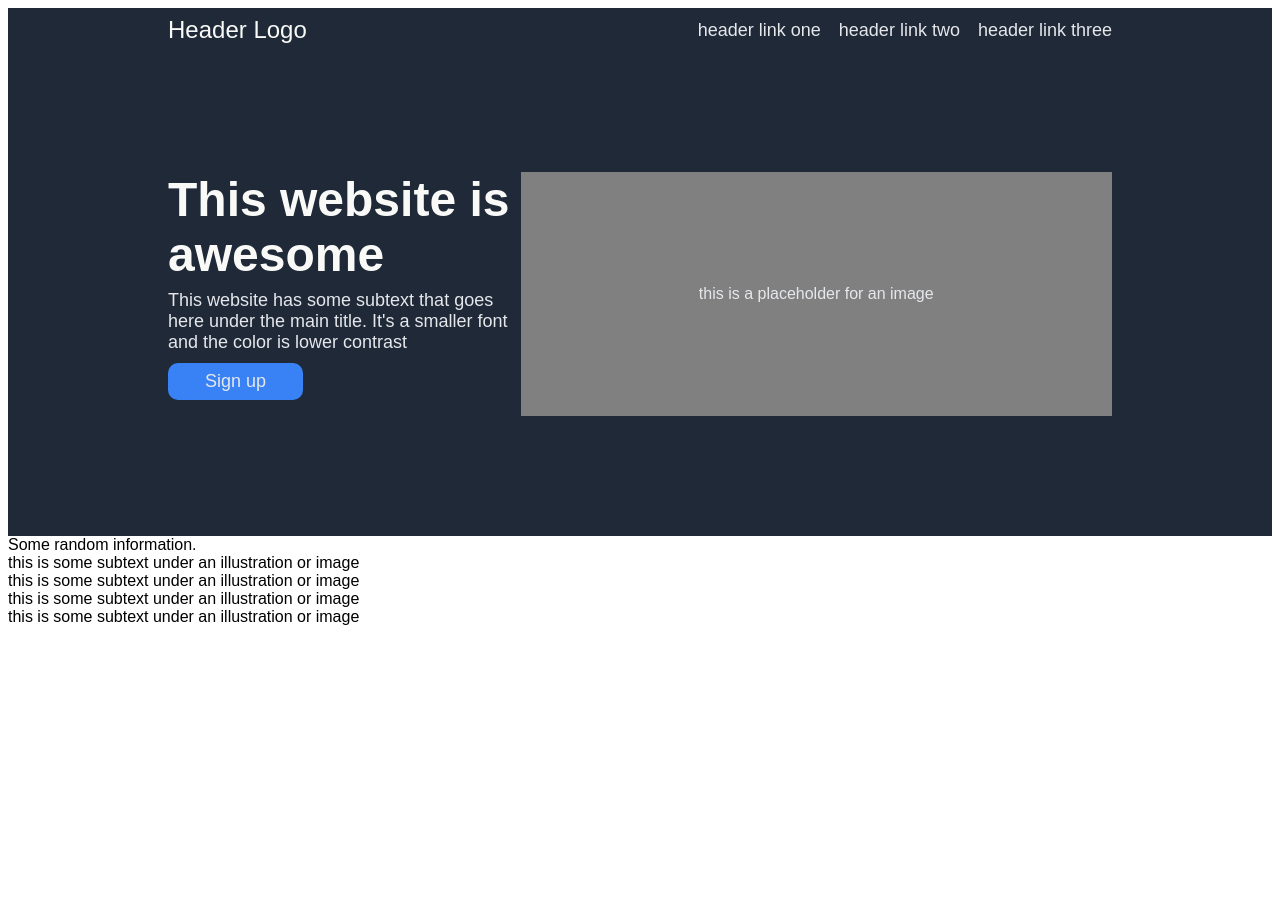
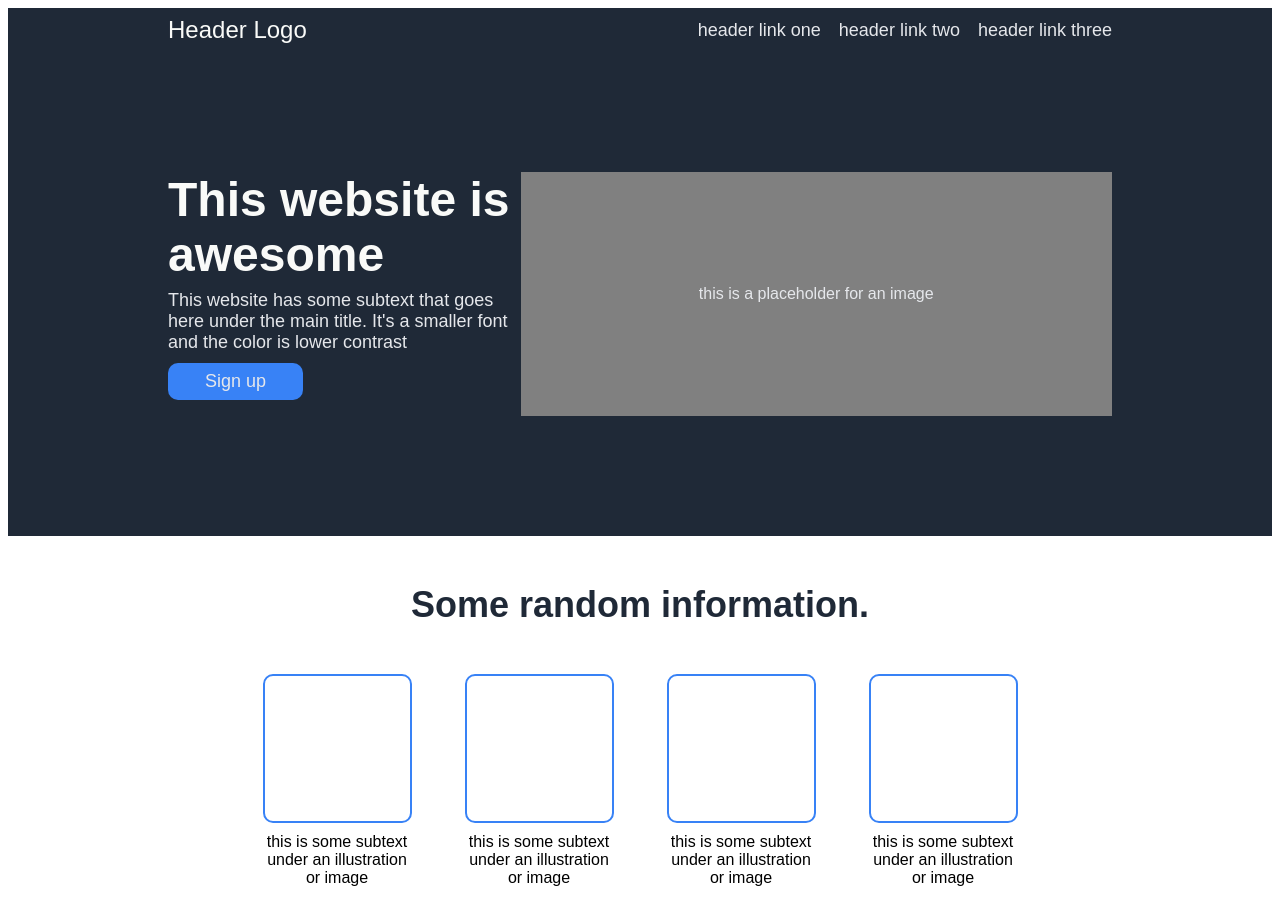
Before and after one commit to moitroorgo/odin-landing-page, a plain HTML site: page index.html in a window 1280 px wide. Before the commit the page ends 800 px from the top, so only its background shows below. Drawn offline with Linux system fonts and the light colour scheme.

```diff
--- a/css/style.css
+++ b/css/style.css
@@ -67,3 +67,36 @@
   padding: 8px 16px;
   width: 135px;
 }
+
+.random-info {
+  text-align: center;
+}
+
+.random-info-text {
+  color: #1F2937;
+  font-size: 36px;
+  font-weight: 900;
+  padding: 48px;
+}
+
+.random-info-container {
+  display: flex;
+  gap: 52px;
+  justify-content: center;
+  margin-bottom: 48px;
+}
+
+.random-info-content {
+  align-items: center;
+  display: flex;
+  flex-direction: column;
+  max-width: 150px;
+}
+
+.random-info-illustration {
+  border: 2px solid #3882F6;
+  border-radius: 10px;
+  height: 145px;
+  margin-bottom: 10px;
+  width: 145px;
+}
```
